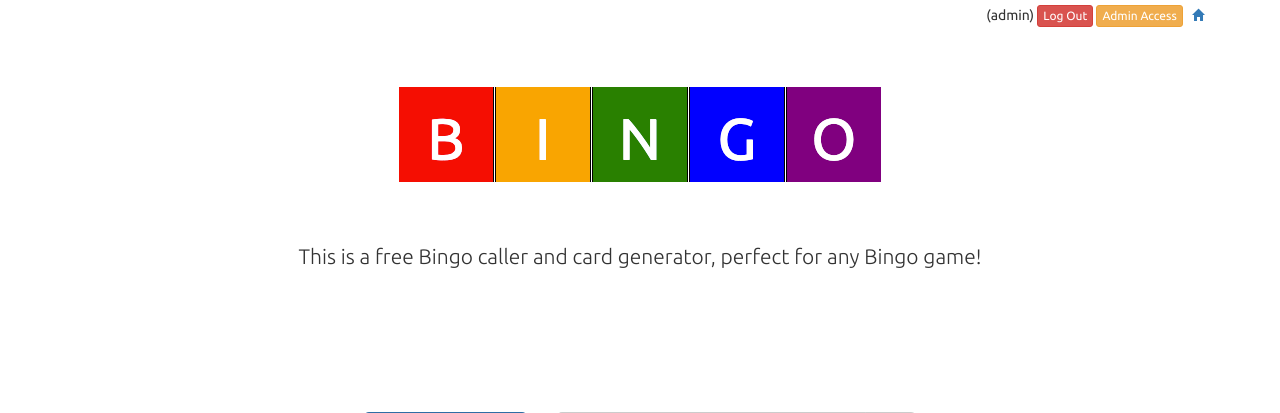
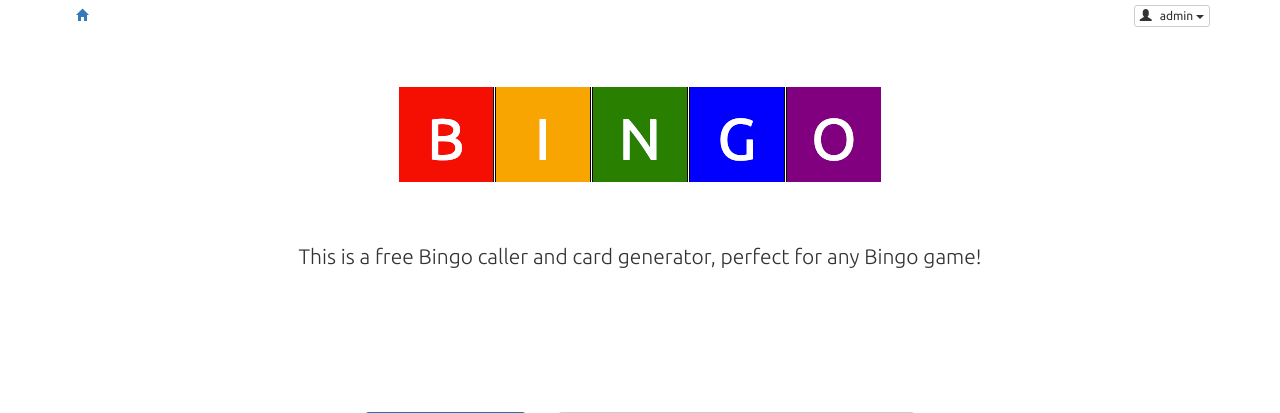
Before and after one commit to PeterEFrancis/bingo-app, a Flask app: page / in a window 1280 px wide. Shown: the top 413 px of the page. Run offline with Flask 2, Linux system fonts and the light colour scheme; the visitor is signed in with stand-in values (Sample User, id 1); parts of the project's set-up code (start-up, migrations or seed data) failed here and were passed over; some libraries are stand-ins or nearby versions.

Commit message:
user styles

```diff
--- a/templates/account_bar.html
+++ b/templates/account_bar.html
@@ -1,19 +1,42 @@
+
 <div class="row" style="margin-top: 5px;">
-  <div class="col-md-12 text-right">
+  <div class="col-xs-6">
+    <button class="btn btn-link btn-xs" onclick="window.location='/'">
+      <span class="glyphicon glyphicon-home"></span>
+    </button>
+  </div>
+  <div class="col-xs-6 text-right">
     {% if loggedin %}
-      ({{username}}) <button type="button" class="btn btn-danger btn-xs" onclick="logout()">Log Out</button>
-      {% if username == 'admin' %}
-      <button type="button" class="btn btn-warning btn-xs" onclick='window.location.href="/admin/access"'>Admin Access</button>
-      {% else %}
-       <button type="button" class="btn btn-warning btn-xs" data-toggle="modal" data-target="#games-modal">My Games</button>
-       {% endif %}
+      <div class="dropdown">
+        <button class="btn btn-xs btn-default dropdown-toggle" type="button" data-toggle="dropdown">
+          <span class="glyphicon glyphicon-user" style="margin-right:5px;"></span> {{username}} <span class="caret"></span>
+        </button>
+        <ul class="dropdown-menu dropdown-menu-right">
+          {% if username == 'admin' %}
+            <li><a href="/admin/access">Admin Access</a></li>
+            {% else %}
+            <li><a style="cursor:pointer" data-toggle="modal" data-target="#games-modal">My Games</a></li>
+          {% endif %}
+          <li class="divider"></li>
+          <li>
+            <a style="cursor:pointer" onclick="logout()">
+              <div class="row">
+                <div class="col-xs-7">
+                  Log Out
+                </div>
+                <div class="col-xs-5 text-right ">
+                  <span class="glyphicon glyphicon-log-out"></span>
+                </div>
+              </div>
+            </a>
+          </li>
+        </ul>
+      </div>
     {% else %}
       <button type="button" class="btn btn-success btn-xs" data-toggle="modal" data-target="#login-modal">Log In</button>
       <button type="button" class="btn btn-info btn-xs" data-toggle="modal" data-target="#signup-modal">Sign Up</button>
     {% endif %}
-    <button class="btn btn-link btn-xs" onclick="window.location='/'">
-      <span class="glyphicon glyphicon-home"></span>
-    </button>
+
   </div>
 </div>
 
```
Also changed, not shown: templates/caller.html (+10 -10 lines), templates/cards.html (+14 -9 lines).
